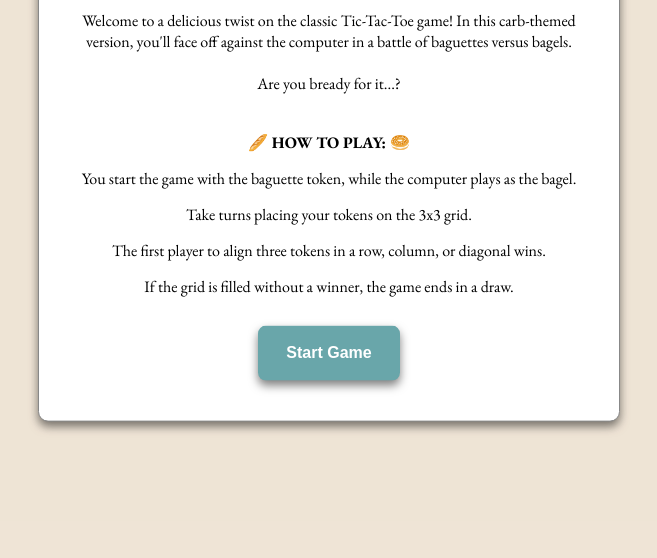
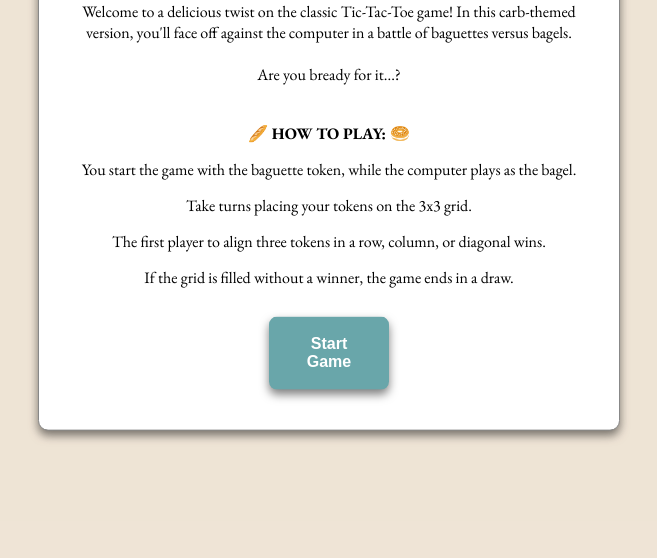
Before and after one commit to sheetalvarsani/tic-tac-dough, a website built with Vite: page index.html in a window 1280 px wide. Shown: the part 242-800 px from the top of the page, without its empty margins (311-968 px from the left). Built offline with nearby package versions, Linux system fonts and the light colour scheme.

Commit message:
adjusted button styling

```diff
--- a/src/styles/_button.scss
+++ b/src/styles/_button.scss
@@ -2,10 +2,11 @@
 @import "./media.scss";
 
 .btn {
+    width: 120px;
     border-radius: 8px;
     border: 9px solid transparent;
     margin: 1rem 0.5rem 0 0.5rem;
-    padding: 0.6em 1.2em;
+    padding: 0.6em 1em;
     font-size: 0.8rem;
     font-weight: 600;
     background-color: rgb(105, 166, 170);
@@ -15,10 +16,12 @@
 
     @include tablet   {
         font-size: 1rem;
+        padding: 0.6em 1.2em;
     }
 
     @include laptop-desktop {
         font-size: 1rem;
+        padding: 0.6em 1.2em;
     }
 
     &:hover {
```
Also changed, not shown: src/styles/styles.css, 1 other file.
